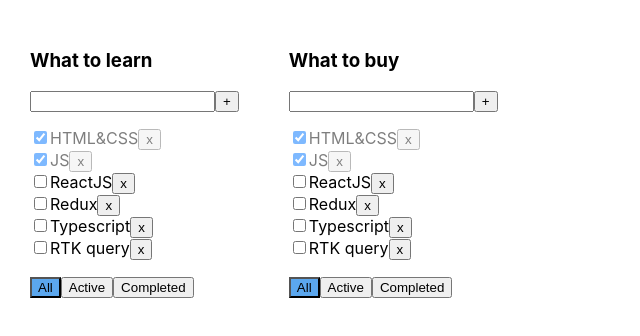
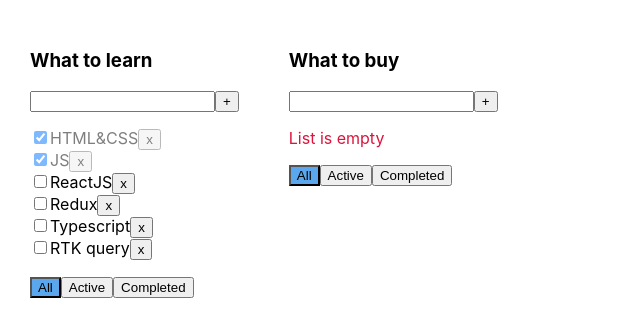
Before and after one commit to hrsk/classes-on-todolist, a React (Vite) app: page / in a window 1280 px wide. Shown: the top 336 px of the page, without its empty margins (0-640 px from the left). Built offline with nearby package versions, Linux system fonts and the light colour scheme.

Commit message:
tasks object, tasks type fix: function changeTaskStatus, removeTask, addTask

```diff
--- a/src/App.tsx
+++ b/src/App.tsx
@@ -9,6 +9,8 @@ export type Task = {
     isDone: boolean
 }
 
+type Tasks = Record<string, Task[]>
+
 export type Todolist = {
     id: string
     title: string
@@ -19,22 +21,28 @@ export type FilterValues = 'All' | 'Active' | 'Completed'
 
 export const App = () => {
 
+    const todolistId1 = v1()
+    const todolistId2 = v1()
+
     const [todolists, setTodolists] = useState<Todolist[]>([
-        {id: v1(), title: 'What to learn', filter: 'All'},
-        {id: v1(), title: 'What to buy', filter: 'All'},
+        {id: todolistId1, title: 'What to learn', filter: 'All'},
+        {id: todolistId2, title: 'What to buy', filter: 'All'},
     ])
 
-    const [tasks, setTasks] = useState<Task[]>([
+    const [tasks, setTasks] = useState<Tasks>({
+        [todolistId1]: [
             {id: v1(), title: 'HTML&CSS', isDone: true},
             {id: v1(), title: 'JS', isDone: true},
             {id: v1(), title: 'ReactJS', isDone: false},
             {id: v1(), title: 'Redux', isDone: false},
             {id: v1(), title: 'Typescript', isDone: false},
             {id: v1(), title: 'RTK query', isDone: false},
-    ])
+        ],
+        [todolistId2]: []
+    })
 
-    const removeTask = (taskId: string) => {
-        setTasks(tasks.filter(task => task.id !== taskId))
+    const removeTask = (todolistId: string, taskId: string) => {
+        setTasks({...tasks, [todolistId]: tasks[todolistId].filter((task: Task) => task.id !== taskId)})
         console.log('taskId:', taskId)
     }
 
@@ -43,12 +51,18 @@ export const App = () => {
         console.log('button:', filter)
     }
 
-    const addTask = (value: string) => {
-        setTasks([...tasks, {id: v1(), title: value, isDone: false}])
+    const addTask = (todolistId: string, value: string) => {
+        setTasks({
+            ...tasks,
+            [todolistId]: [...tasks[todolistId], {id: v1(), title: value, isDone: false}]
+        })
     }
 
-    const changeTaskStatus = (taskId: string, isDone: boolean) => {
-        setTasks(tasks.map(task => task.id === taskId ? {...task, isDone} : task))
+    const changeTaskStatus = (todolistId: string, taskId: string, isDone: boolean) => {
+        setTasks({
+            ...tasks,
+            [todolistId]: tasks[todolistId].map(task => task.id === taskId ? {...task, isDone} : task)
+        })
         console.log('taskId:', taskId)
         console.log('checked:', isDone)
     }
@@ -60,7 +74,7 @@ export const App = () => {
                     return (
                         <TodolistItem todolist={todolist}
                                       key={todolist.id}
-                                      tasks={tasks}
+                                      tasks={tasks[todolist.id]}
                                       changeFilter={changeFilter}
                                       removeTask={removeTask}
                                       addTask={addTask}
--- a/src/TodolistItem.tsx
+++ b/src/TodolistItem.tsx
@@ -6,9 +6,9 @@ type Props = {
     todolist: Todolist
     tasks: Task[]
     changeFilter: (todolistId: string, filter: FilterValues) => void
-    removeTask: (taskId: string) => void
-    addTask: (value: string) => void
-    changeTaskStatus: (taskId: string, isDone: boolean) => void
+    removeTask: (todolistId: string, taskId: string) => void
+    addTask: (todolistId: string, value: string) => void
+    changeTaskStatus: (todolistId: string, taskId: string, isDone: boolean) => void
 }
 
 export const TodolistItem = ({
@@ -37,9 +37,9 @@ export const TodolistItem = ({
         return (
             <li key={task.id} className={task.isDone ? 'isDone' : undefined}>
                 <input type="checkbox" checked={task.isDone}
-                       onChange={(e) => changeTaskStatus(task.id, e.currentTarget.checked)}/>
+                       onChange={(e) => changeTaskStatus(todolistId, task.id, e.currentTarget.checked)}/>
                 <span>{task.title}</span>
-                <Button onClick={() => removeTask(task.id)}>x</Button>
+                <Button onClick={() => removeTask(todolistId, task.id)}>x</Button>
             </li>
         )
     })
@@ -55,7 +55,7 @@ export const TodolistItem = ({
         if (value) {
             const trimmedValue = value.trim()
             if (trimmedValue !== '') {
-                addTask(trimmedValue)
+                addTask(todolistId, trimmedValue)
             } else {
                 setError('Title is required!')
             }
```
Lines whose indentation alone changed are shown as unchanged.
